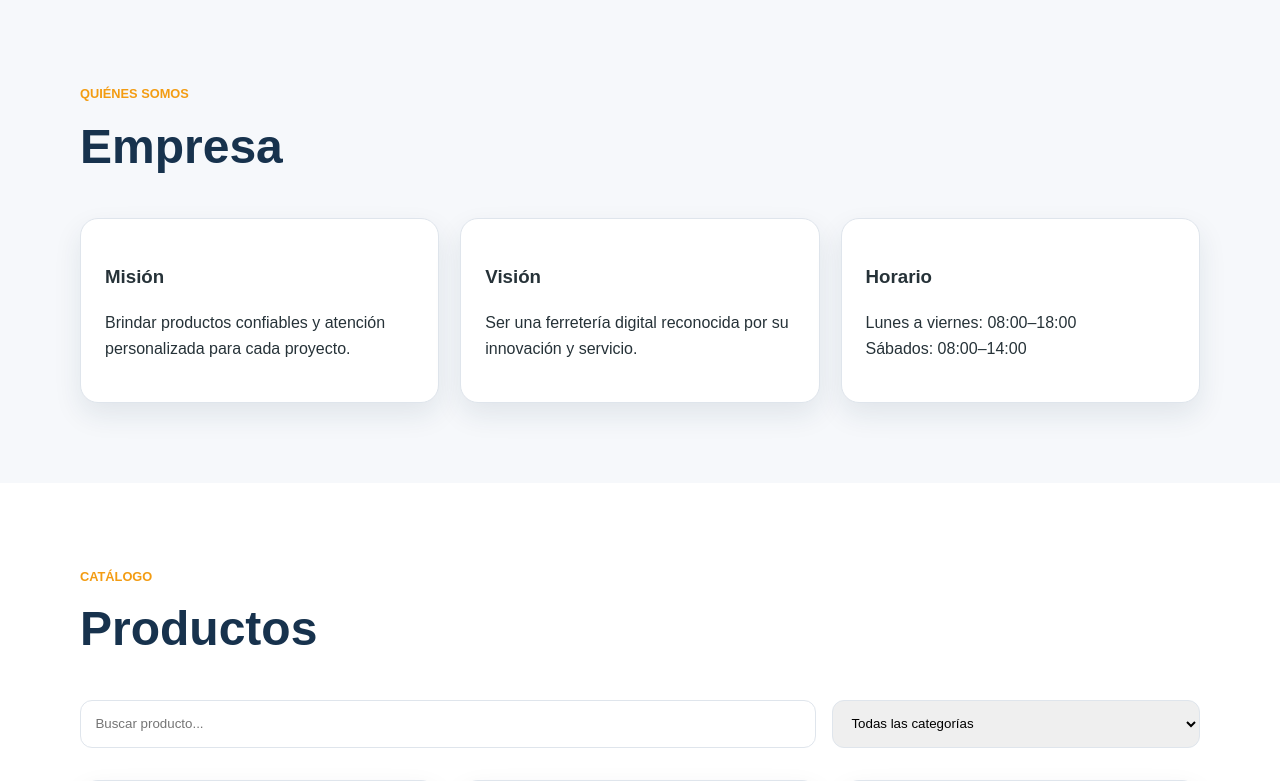
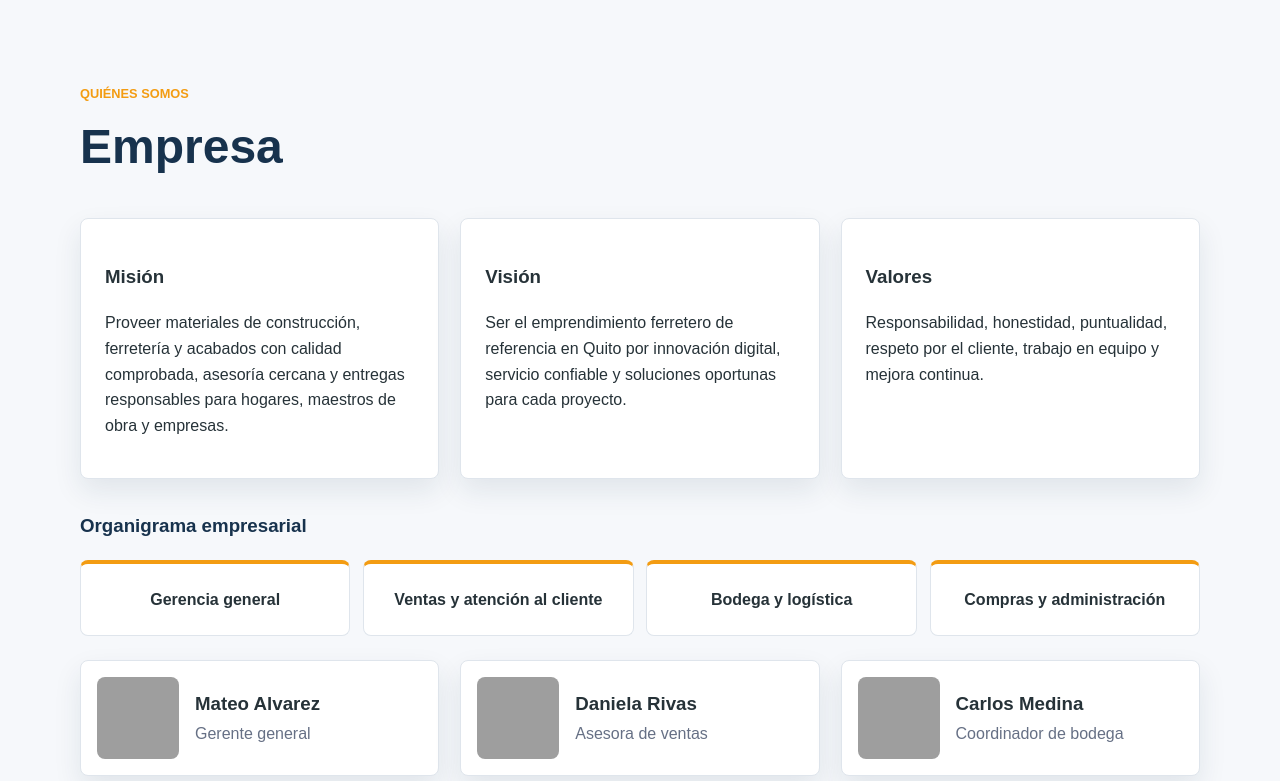
Before and after one commit to mateo7223/UIDE-project, a Django app: page / in a window 1280 px wide. Shown: the part 696-1477 px from the top of the page. Run offline with Django 5.2, Linux system fonts and the light colour scheme; data comes from the database, SQL or seed files in the repository; grey boxes are pictures that could not be loaded.

Commit message:
Completar sitio Materials Fadrell para entrega AA2

```diff
--- a/sitio/views.py
+++ b/sitio/views.py
@@ -7,13 +7,55 @@ from django.shortcuts import render
 from django.views.decorators.http import require_GET, require_POST
 
 from .forms import ContactoForm
+from .models import Colaborador, Noticia, OfertaMes, Producto
 
 
 def inicio(request):
+    productos = [
+        {
+            "id": producto.id,
+            "nombre": producto.nombre,
+            "categoria": producto.categoria,
+            "descripcion": producto.descripcion,
+            "precio": float(producto.precio),
+            "stock": producto.stock,
+            "imagen": producto.imagen_url,
+        }
+        for producto in Producto.objects.filter(activo=True)
+    ]
+    ofertas = [
+        {
+            "id": oferta.id,
+            "producto": oferta.producto.nombre,
+            "categoria": oferta.producto.categoria,
+            "descripcion": oferta.descripcion,
+            "precio_anterior": float(oferta.precio_anterior),
+            "precio_oferta": float(oferta.precio_oferta),
+            "imagen": oferta.producto.imagen_url,
+        }
+        for oferta in OfertaMes.objects.select_related("producto").filter(activa=True)
+    ]
+    noticias = [
+        {
+            "fecha": noticia.fecha.strftime("%d/%m/%Y"),
+            "titulo": noticia.titulo,
+            "contenido": noticia.contenido,
+            "imagen": noticia.imagen_url,
+        }
+        for noticia in Noticia.objects.filter(publicada=True)
+    ]
+    colaboradores = Colaborador.objects.all()
+
     return render(
         request,
         "index.html",
-        {"ciudad_inicial": settings.OPENWEATHER_DEFAULT_CITY},
+        {
+            "ciudad_inicial": settings.OPENWEATHER_DEFAULT_CITY,
+            "productos": productos,
+            "ofertas": ofertas,
+            "noticias": noticias,
+            "colaboradores": colaboradores,
+        },
     )
 
 
@@ -97,6 +139,7 @@ def api_clima(request):
                 "units": "metric",
                 "lang": "es",
             },
+            proxies={"http": "", "https": ""},
             timeout=10,
         )
         respuesta.raise_for_status()
--- a/static/css/estilos.css
+++ b/static/css/estilos.css
@@ -135,3 +135,102 @@
   .clima-resumen{justify-content:flex-start}
   .formulario-contacto{grid-template-columns:1fr}
 }
+
+/* Secciones dinámicas desde la base de datos */
+.tarjeta,
+.producto,
+.oferta-card,
+.noticia-card,
+.colaborador,
+.mapa,
+.formulario,
+.contacto-info,
+.clima-resultado,
+.clima-dato,
+.modal-contenido{
+  border-radius:8px;
+}
+
+.oferta-titulo h2{color:#fff}
+.ofertas-grid,
+.noticias-grid,
+.colaboradores-grid{
+  display:grid;
+  grid-template-columns:repeat(3,1fr);
+  gap:1.3rem;
+}
+.oferta-card,
+.noticia-card,
+.colaborador{
+  overflow:hidden;
+  background:#fff;
+  color:#263238;
+  border:1px solid #dfe5ec;
+  box-shadow:0 12px 28px #17324d18;
+}
+.oferta-card img,
+.noticia-card img{
+  width:100%;
+  height:215px;
+  object-fit:cover;
+}
+.oferta-contenido,
+.noticia-contenido{
+  padding:1.2rem;
+}
+.noticia-card small{
+  display:block;
+  margin-bottom:.5rem;
+  color:#667085;
+}
+.noticia-card h3{color:#17324d;margin:.2rem 0}
+.organigrama{margin-top:2rem}
+.organigrama h3{color:#17324d}
+.organigrama-niveles{
+  display:grid;
+  grid-template-columns:repeat(4,1fr);
+  gap:.8rem;
+}
+.organigrama-niveles div{
+  display:grid;
+  place-items:center;
+  min-height:76px;
+  padding:1rem;
+  border:1px solid #dfe5ec;
+  border-top:4px solid #f39c12;
+  border-radius:8px;
+  background:#fff;
+  text-align:center;
+  font-weight:700;
+}
+.colaboradores-grid{margin-top:1.5rem}
+.colaborador{
+  display:flex;
+  align-items:center;
+  gap:1rem;
+  padding:1rem;
+}
+.colaborador img{
+  width:82px;
+  height:82px;
+  border-radius:8px;
+  object-fit:cover;
+}
+.colaborador h3,
+.colaborador p{margin:.1rem 0}
+.colaborador p{color:#667085}
+
+@media(max-width:900px){
+  .ofertas-grid,
+  .noticias-grid,
+  .colaboradores-grid{grid-template-columns:repeat(2,1fr)}
+  .organigrama-niveles{grid-template-columns:repeat(2,1fr)}
+}
+
+@media(max-width:680px){
+  .ofertas-grid,
+  .noticias-grid,
+  .colaboradores-grid,
+  .organigrama-niveles{grid-template-columns:1fr}
+  .colaborador{align-items:flex-start}
+}
--- a/static/js/app.js
+++ b/static/js/app.js
@@ -1,17 +1,6 @@
-const productos = [
-  {id:1,nombre:'Taladro eléctrico',categoria:'Herramientas',precio:59.99,stock:15,imagen:'https://images.unsplash.com/photo-1504148455328-c376907d081c?auto=format&fit=crop&w=700&q=80',descripcion:'Taladro de 650 W con velocidad regulable.'},
-  {id:2,nombre:'Pintura interior blanca',categoria:'Pinturas',precio:28.50,stock:24,imagen:'https://images.unsplash.com/photo-1562259949-e8e7689d7828?auto=format&fit=crop&w=700&q=80',descripcion:'Pintura lavable para interiores, 4 litros.'},
-  {id:3,nombre:'Juego de destornilladores',categoria:'Herramientas',precio:18.75,stock:32,imagen:'https://images.unsplash.com/photo-1586864387967-d02ef85d93e8?auto=format&fit=crop&w=700&q=80',descripcion:'Juego de seis destornilladores.'},
-  {id:4,nombre:'Cable eléctrico',categoria:'Electricidad',precio:35,stock:18,imagen:'https://images.unsplash.com/photo-1558618666-fcd25c85cd64?auto=format&fit=crop&w=700&q=80',descripcion:'Rollo de cable eléctrico de 100 metros.'},
-  {id:5,nombre:'Llave para tubería',categoria:'Plomería',precio:22.40,stock:10,imagen:'https://images.unsplash.com/photo-1607472586893-edb57bdc0e39?auto=format&fit=crop&w=700&q=80',descripcion:'Llave ajustable de alta resistencia.'},
-  {id:6,nombre:'Cemento de uso general',categoria:'Construcción',precio:9.80,stock:60,imagen:'https://images.unsplash.com/photo-1518709268805-4e9042af9f23?auto=format&fit=crop&w=700&q=80',descripcion:'Saco de cemento de 50 kg.'}
-];
-
-const noticias = [
-  {titulo:'Nueva línea de herramientas',fecha:'10 de julio de 2026',texto:'Incorporamos herramientas eléctricas con garantía de doce meses.'},
-  {titulo:'Descuento para contratistas',fecha:'5 de julio de 2026',texto:'Precios especiales en compras al por mayor.'},
-  {titulo:'Entregas dentro de Quito',fecha:'1 de julio de 2026',texto:'Realizamos entregas rápidas en diferentes sectores.'}
-];
+const productos = JSON.parse(document.getElementById('productos-data').textContent);
+const ofertas = JSON.parse(document.getElementById('ofertas-data').textContent);
+const noticias = JSON.parse(document.getElementById('noticias-data').textContent);
 
 const contenedor = document.getElementById('contenedorProductos');
 const buscador = document.getElementById('buscadorProducto');
@@ -70,11 +59,39 @@ contenedor.addEventListener('click', e => {
 });
 
 const noticiasCont = document.getElementById('contenedorNoticias');
+const sinNoticias = document.getElementById('mensajeSinNoticias');
+
+sinNoticias.classList.toggle('oculto', noticias.length > 0);
 noticias.forEach(n => {
   const a = document.createElement('article');
-  a.className = 'tarjeta';
-  a.innerHTML = `<small>${n.fecha}</small><h3>${n.titulo}</h3><p>${n.texto}</p>`;
+  a.className = 'noticia-card';
+  a.innerHTML = `
+    <img src="${n.imagen}" alt="${n.titulo}">
+    <div class="noticia-contenido">
+      <small>${n.fecha}</small>
+      <h3>${n.titulo}</h3>
+      <p>${n.contenido}</p>
+    </div>`;
   noticiasCont.appendChild(a);
+});
+
+const ofertasCont = document.getElementById('contenedorOfertas');
+const sinOfertas = document.getElementById('mensajeSinOfertas');
+
+sinOfertas.classList.toggle('oculto', ofertas.length > 0);
+ofertas.forEach(oferta => {
+  const article = document.createElement('article');
+  article.className = 'oferta-card';
+  article.innerHTML = `
+    <img src="${oferta.imagen}" alt="${oferta.producto}">
+    <div class="oferta-contenido">
+      <span class="categoria">${oferta.categoria}</span>
+      <h3>${oferta.producto}</h3>
+      <p>${oferta.descripcion}</p>
+      <p class="precio"><del>$${oferta.precio_anterior.toFixed(2)}</del> <strong>$${oferta.precio_oferta.toFixed(2)}</strong></p>
+      <button class="boton ver-oferta" data-id="${oferta.id}">Ver detalles</button>
+    </div>`;
+  ofertasCont.appendChild(article);
 });
 
 function mostrarRespuestaFormulario(texto, tipo = 'ok') {
@@ -250,7 +267,13 @@ $(document).ready(function() {
     $('html,body').animate({scrollTop: $(destino).offset().top - 115}, 550);
   });
 
-  $('#btnOferta').on('click', function() {
+  $('.ver-oferta').on('click', function() {
+    const oferta = ofertas.find(item => item.id === Number($(this).data('id')));
+    if (oferta) {
+      $('#modalOfertaTitulo').text(oferta.producto);
+      $('#modalOfertaTexto').text(oferta.descripcion);
+    }
+
     $('#modalOferta')
       .fadeIn(200)
       .addClass('abierto')
--- a/templates/index.html
+++ b/templates/index.html
@@ -8,6 +8,9 @@
   <title>Materials Fadrell</title>
   <link rel="stylesheet" href="{% static 'css/estilos.css' %}">
   <script src="https://code.jquery.com/jquery-3.7.1.min.js" defer></script>
+  {{ productos|json_script:"productos-data" }}
+  {{ ofertas|json_script:"ofertas-data" }}
+  {{ noticias|json_script:"noticias-data" }}
   <script src="{% static 'js/app.js' %}" defer></script>
 </head>
 <body
@@ -58,9 +61,31 @@
         <h2>Empresa</h2>
       </div>
       <div class="grid-3">
-        <article class="tarjeta"><h3>Misión</h3><p>Brindar productos confiables y atención personalizada para cada proyecto.</p></article>
-        <article class="tarjeta"><h3>Visión</h3><p>Ser una ferretería digital reconocida por su innovación y servicio.</p></article>
-        <article class="tarjeta"><h3>Horario</h3><p>Lunes a viernes: 08:00–18:00<br>Sábados: 08:00–14:00</p></article>
+        <article class="tarjeta"><h3>Misión</h3><p>Proveer materiales de construcción, ferretería y acabados con calidad comprobada, asesoría cercana y entregas responsables para hogares, maestros de obra y empresas.</p></article>
+        <article class="tarjeta"><h3>Visión</h3><p>Ser el emprendimiento ferretero de referencia en Quito por innovación digital, servicio confiable y soluciones oportunas para cada proyecto.</p></article>
+        <article class="tarjeta"><h3>Valores</h3><p>Responsabilidad, honestidad, puntualidad, respeto por el cliente, trabajo en equipo y mejora continua.</p></article>
+      </div>
+      <div class="organigrama">
+        <h3>Organigrama empresarial</h3>
+        <div class="organigrama-niveles">
+          <div>Gerencia general</div>
+          <div>Ventas y atención al cliente</div>
+          <div>Bodega y logística</div>
+          <div>Compras y administración</div>
+        </div>
+      </div>
+      <div class="colaboradores-grid">
+        {% for colaborador in colaboradores %}
+          <article class="colaborador">
+            <img src="{{ colaborador.foto_url }}" alt="{{ colaborador.nombre }}">
+            <div>
+              <h3>{{ colaborador.nombre }}</h3>
+              <p>{{ colaborador.cargo }}</p>
+            </div>
+          </article>
+        {% empty %}
+          <p class="mensaje">Registra colaboradores en el panel de administración.</p>
+        {% endfor %}
       </div>
     </div>
   </section>
@@ -80,17 +105,10 @@
   </section>
 
   <section id="oferta" class="seccion oferta-seccion">
-    <div class="contenedor oferta">
-      <div>
-        <img src="https://images.unsplash.com/photo-1504148455328-c376907d081c?auto=format&fit=crop&w=900&q=80" alt="Taladro eléctrico profesional">
-      </div>
-      <div>
-        <span class="etiqueta">Oferta del mes</span>
-        <h2>Taladro eléctrico profesional</h2>
-        <p>Potencia de 650 W, velocidad regulable y garantía de 12 meses.</p>
-        <p class="precio"><del>$79,99</del> <strong>$59,99</strong></p>
-        <button id="btnOferta" class="boton">Ver detalles</button>
-      </div>
+    <div class="contenedor">
+      <div class="titulo-seccion oferta-titulo"><span class="etiqueta">Promociones vigentes</span><h2>Oferta del mes</h2></div>
+      <div id="contenedorOfertas" class="ofertas-grid"></div>
+      <p id="mensajeSinOfertas" class="mensaje oculto">No hay ofertas activas este mes.</p>
     </div>
   </section>
 
@@ -156,7 +174,8 @@
   <section id="noticias" class="seccion clara">
     <div class="contenedor">
       <div class="titulo-seccion"><span class="etiqueta">Novedades</span><h2>Noticias</h2></div>
-      <div id="contenedorNoticias" class="grid-3"></div>
+      <div id="contenedorNoticias" class="noticias-grid"></div>
+      <p id="mensajeSinNoticias" class="mensaje oculto">No hay noticias publicadas.</p>
     </div>
   </section>
 
@@ -227,13 +246,8 @@
 <div id="modalOferta" class="modal" aria-hidden="true">
   <div class="modal-contenido">
     <button id="cerrarModal">×</button>
-    <h2>Taladro eléctrico profesional</h2>
-    <ul>
-      <li>650 W</li>
-      <li>Velocidad regulable</li>
-      <li>Mandril de 13 mm</li>
-      <li>Garantía de 12 meses</li>
-    </ul>
+    <h2 id="modalOfertaTitulo">Oferta del mes</h2>
+    <p id="modalOfertaTexto"></p>
   </div>
 </div>
 </body>
```
Also changed, not shown: contacto/tests.py (deleted, +0 -44 lines), sitio/admin.py (+30 -1 lines), sitio/models.py (+74 -0 lines), sitio/tests.py (+37 -1 lines), README.md, sitio/migrations/0002_catalogo_ofertas_noticias_colaboradores.py (added), 3 other files.
